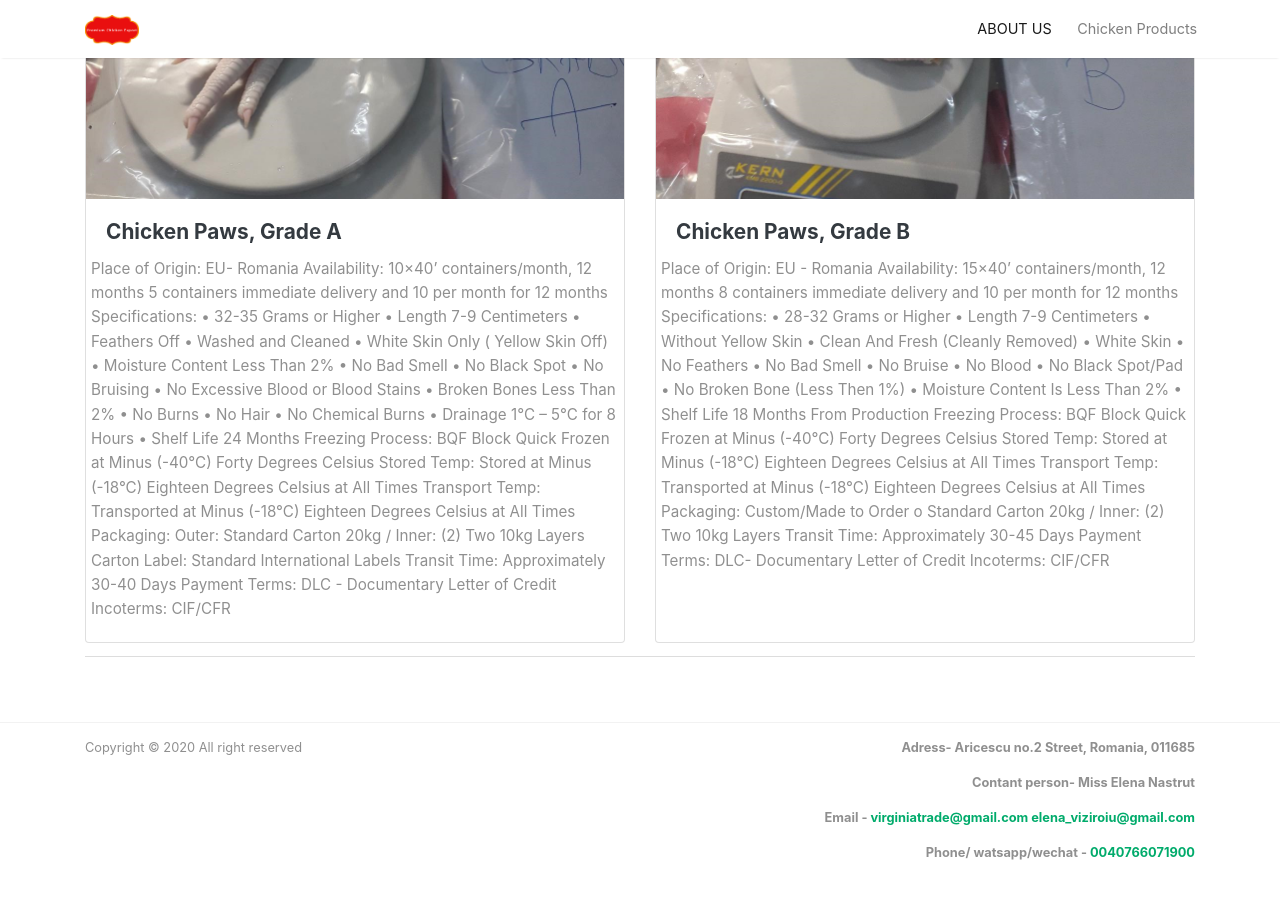
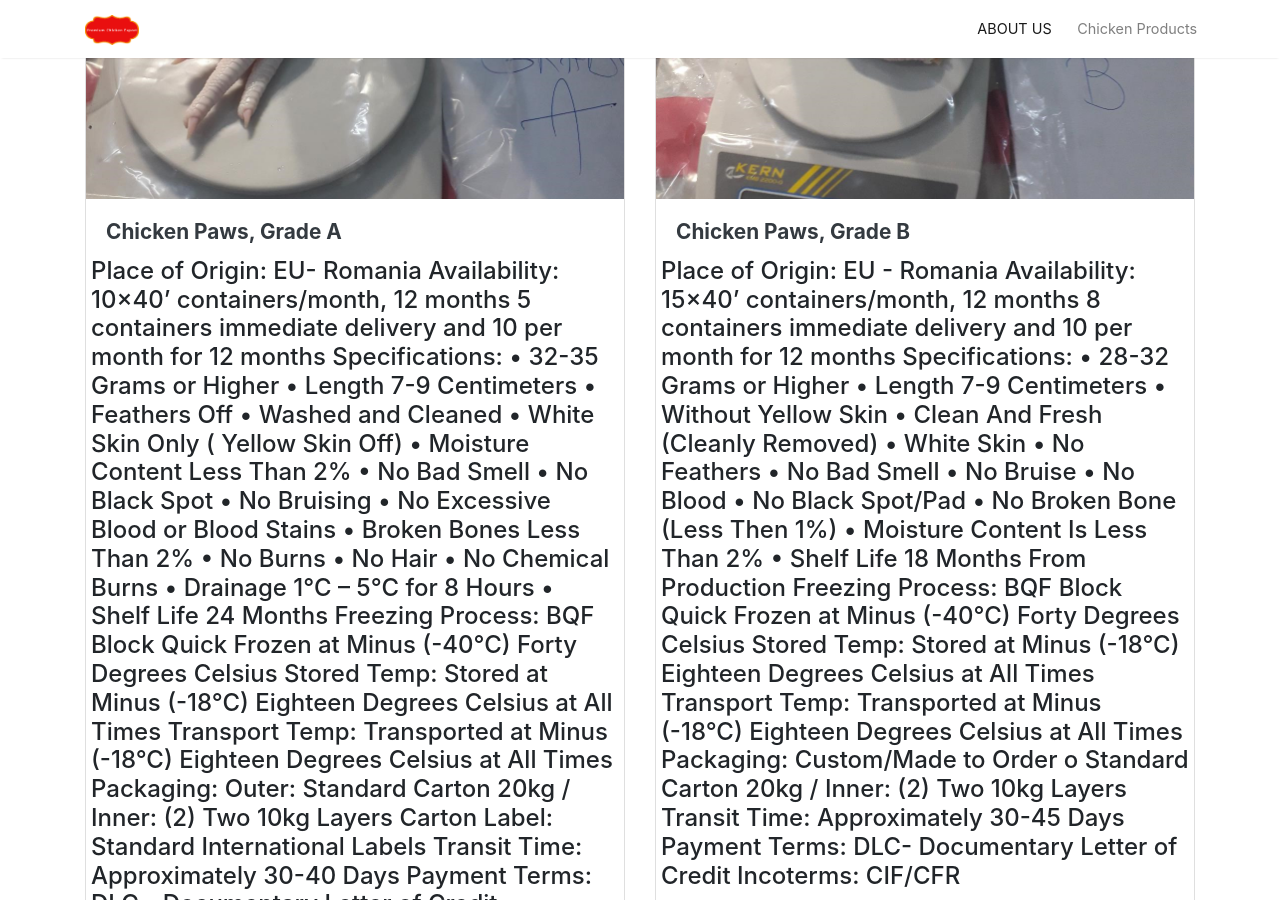
Before and after one commit to gpf192/gpf192.github.io, a Jekyll site: the page built from index.html, in a window 1280 px wide and 900 px high, scrolled down 346 px. Built offline with Jekyll 4.4.1, drawn with Linux system fonts in a browser that asks for light colours; nearby versions of some CDN libraries; the list of posts is cut into pages by our own code.

Commit message:
feat style

```diff
--- a/_includes/postbox.html
+++ b/_includes/postbox.html
@@ -28,7 +28,7 @@
             </h2>
             <!--<h4 class="card-text">{{ post.excerpt | strip_html | truncatewords:30 }}</h4>-->
             <div class="row justify-content-between">
-                <h4 class="card-text">{{ post.excerpt | strip_html }}</h4>
+                <h4>{{ post.excerpt | strip_html }}</h4>
             </div>
 
         </div>
```
